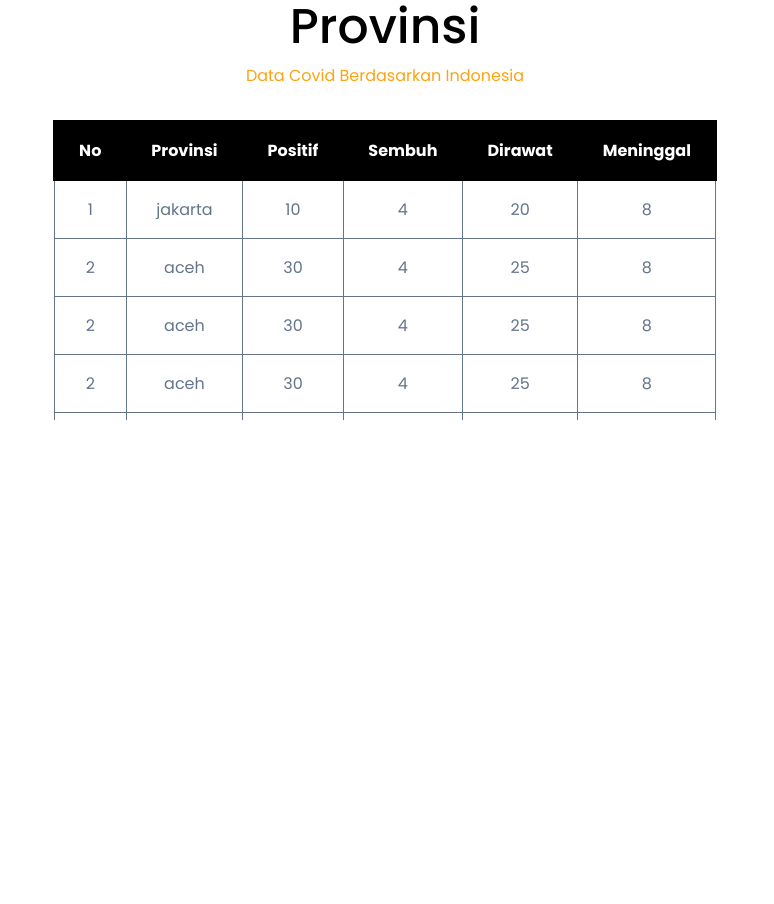
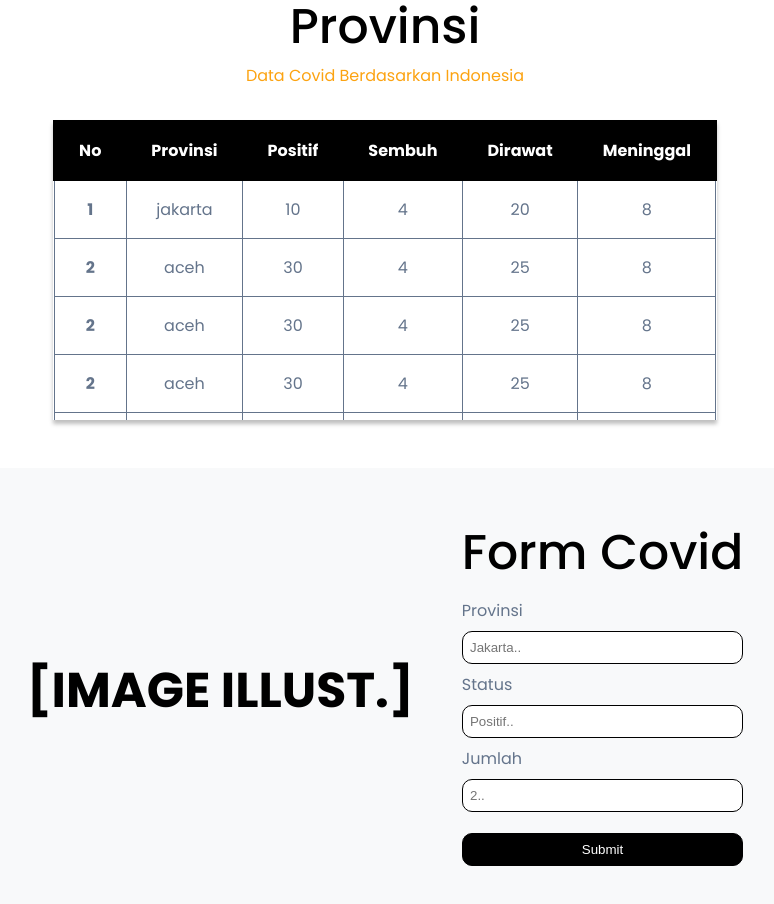
Before and after one commit to raihandotmd/COVIDAPP-UASFE, a React (Vite) app: page / in a window 1280 px wide. Shown: the part 1000-1904 px from the top of the page, without its empty margins (255-1029 px from the left). Before the commit the page ends 1468 px from the top, so only its background shows below. Built offline with nearby package versions, Linux system fonts and the light colour scheme.

Commit message:
POS-5 feat: form component
- adjust tableProvince [no] field

```diff
--- a/src/App.tsx
+++ b/src/App.tsx
@@ -2,6 +2,7 @@ import Navbar from "./components/Navbar/Navbar.tsx";
 import Hero from "./components/Hero/Hero.tsx";
 import StatsTotal from "./components/Stats/Total/StatsTotal.tsx";
 import StatsProvince from "./components/Stats/Province/StatsProvince.tsx";
+import Form from "./components/Form/Form.tsx";
 
 function App() {
   return (
@@ -10,6 +11,7 @@ function App() {
       <Hero />
       <StatsTotal />
       <StatsProvince />
+      <Form />
     </>
   );
 }
--- /dev/null
+++ b/src/components/Form/Form.module.css
@@ -0,0 +1,52 @@
+.form {
+  background-color: var(--bglight-color);
+  display: flex;
+  /* flex-direction: column; */
+  align-items: center;
+  justify-content: center;
+  gap: 3rem;
+  padding: 3rem;
+}
+
+.form__title {
+  margin-bottom: 0.6rem;
+  font-weight: var(--medium-weight);
+}
+
+.form__content form {
+  display: flex;
+  flex-direction: column;
+  gap: 0.5rem;
+}
+
+.form__label {
+  color: var(--gray-color);
+}
+
+.form__input,
+.form__button {
+  padding: 0.5rem 0.45rem;
+  border-radius: 10px;
+  border: 1.3px solid black;
+}
+
+.form__button {
+  margin-top: 0.8rem;
+  background-color: var(--primary-color);
+  color: var(--white-color);
+  cursor: pointer;
+}
+
+@media (max-width: 992px) {
+  .form__image {
+    display: none;
+  }
+  .form__content {
+    width: 60%;
+    min-width: 10rem;
+  }
+
+  .form__title {
+    text-align: center;
+  }
+}
--- /dev/null
+++ b/src/components/Form/Form.tsx
@@ -0,0 +1,49 @@
+import styles from "./Form.module.css";
+
+const Form = () => {
+  return (
+    <div className={styles.form}>
+      <div className={styles.form__image}>
+        <h1>[IMAGE ILLUST.]</h1>
+      </div>
+      <div className={styles.form__content}>
+        <h1 className={styles.form__title}>Form Covid</h1>
+        <form action="">
+          <label className={styles.form__label} htmlFor="province">
+            Provinsi
+          </label>
+          <input
+            className={styles.form__input}
+            type="text"
+            name="province"
+            id="province"
+            placeholder="Jakarta.."
+          ></input>
+          <label className={styles.form__label} htmlFor="status">
+            Status
+          </label>
+          <input
+            className={styles.form__input}
+            type="text"
+            name="status"
+            id="status"
+            placeholder="Positif.."
+          ></input>
+          <label className={styles.form__label} htmlFor="total">
+            Jumlah
+          </label>
+          <input
+            className={styles.form__input}
+            type="text"
+            name="total"
+            id="total"
+            placeholder="2.."
+          ></input>
+          <button className={styles.form__button}>Submit</button>
+        </form>
+      </div>
+    </div>
+  );
+};
+
+export default Form;
--- a/src/components/Stats/Province/StatsProvince.module.css
+++ b/src/components/Stats/Province/StatsProvince.module.css
@@ -23,6 +23,7 @@
   height: 300px;
   overflow-y: auto;
   overflow-x: auto;
+  box-shadow: 0 4px 4px rgba(0, 0, 0, 25%);
 }
 
 table.StatsProvince__table,
--- a/src/components/Stats/Province/TableData/ProvinceTableData.tsx
+++ b/src/components/Stats/Province/TableData/ProvinceTableData.tsx
@@ -16,7 +16,9 @@ const ProvinceTableData: React.FC<ProvinceData> = (data) => {
 
   return (
     <tr>
-      <td>{no}</td>
+      <td>
+        <b>{no}</b>
+      </td>
       <td>{province}</td>
       <td>{positive}</td>
       <td>{recovered}</td>
```
